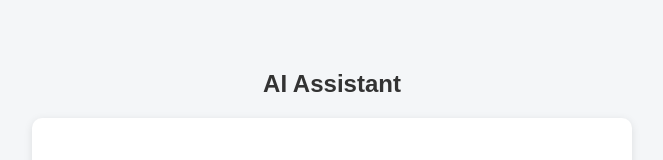
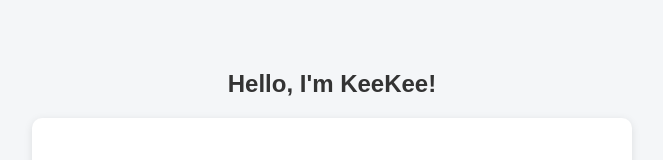
Before and after one commit to llinzy/LLM-Frontend, a React (Create React App) app: page / in a window 1280 px wide. Shown: the top 160 px of the page, without its empty margins (308-971 px from the left). Built offline with nearby package versions, Linux system fonts and the light colour scheme.

Commit message:
Update App.js

```diff
--- a/src/App.js
+++ b/src/App.js
@@ -78,7 +78,7 @@ function App() {
 
   return (
     <div className="container">
-      <h2 className="title">AI Assistant</h2>
+  <h2 className="title">Hello, I'm KeeKee!</h2>
 
   <div className="chat-box">
     {messages.map((msg, i) => (
@@ -108,6 +108,7 @@ function App() {
     </button>
   </div>
 </div>
+
   );
 }
 
```
Lines whose indentation alone changed are shown as unchanged.
